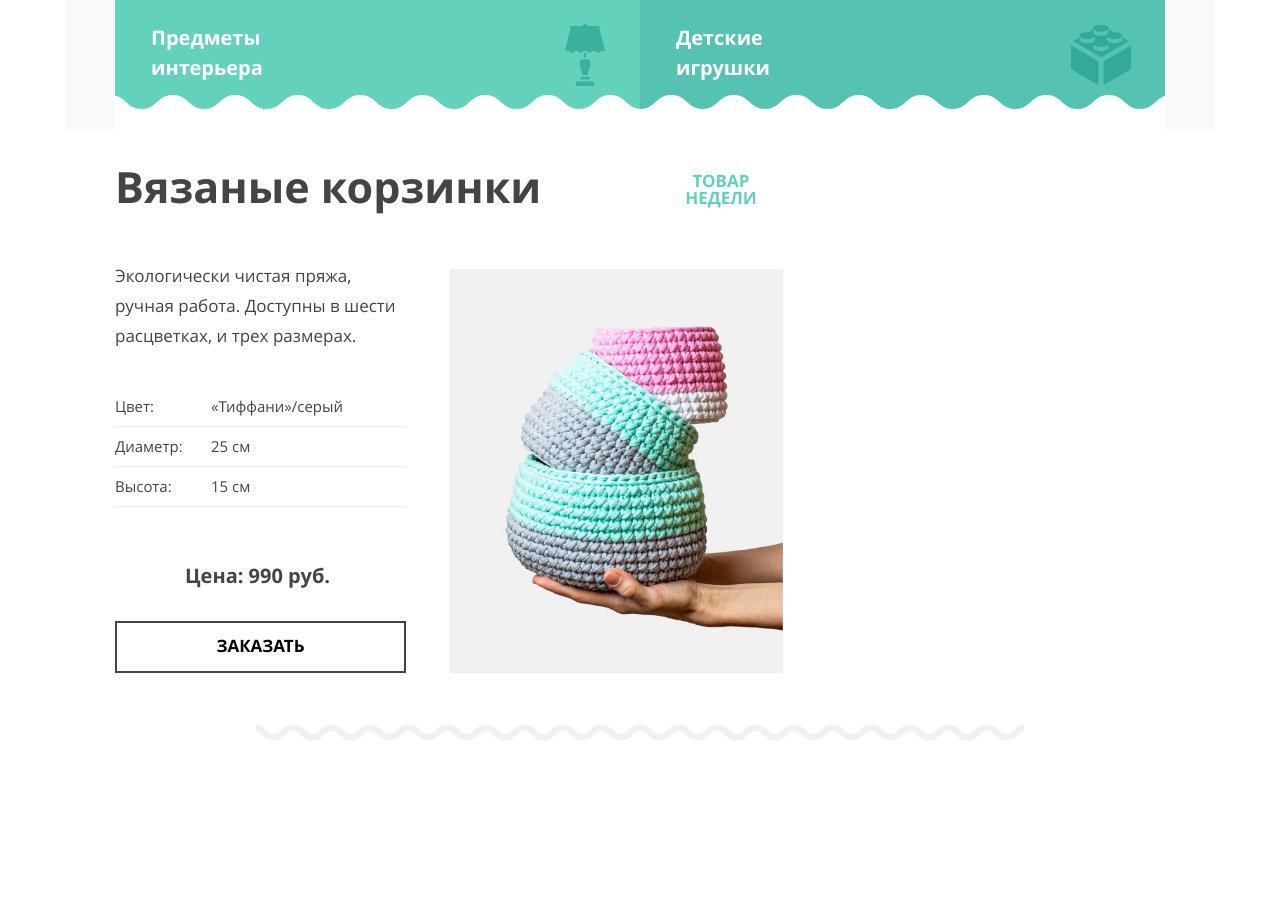
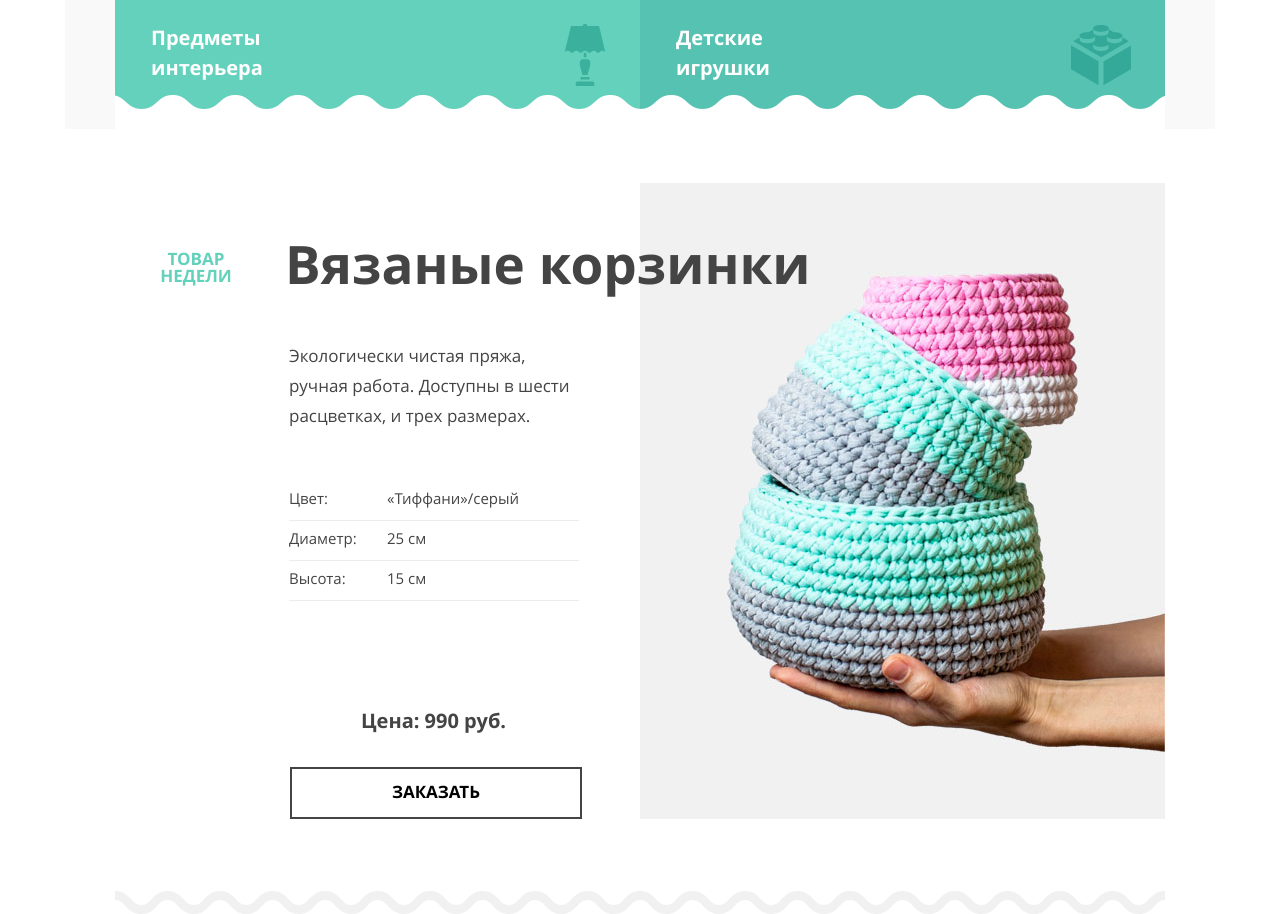
Before and after one commit to maximshigaev/mishka, a React (Create React App) app: page / in a window 1280 px wide. Shown: the part 720-1634 px from the top of the page. Before the commit the page ends 1461 px from the top, so only its background shows below. Built offline with nearby package versions, Linux system fonts and the light colour scheme.

Commit message:
add desktop styles for the TopOffer component

```diff
--- a/src/components/TopOffer/topOffer.scss
+++ b/src/components/TopOffer/topOffer.scss
@@ -21,6 +21,13 @@
     grid-template-rows: 108px 122px 158px 72px 52px;
   }
 
+  @media (min-width: $desktopWidth) {
+    grid-template-columns: 170px 355px 175px 350px;
+    grid-template-rows: 120px 130px 170px 164px 52px;
+    padding-top: 54px;
+    padding-bottom: 95px;
+  }
+
   &__title {
     font-size: 25px;
     font-weight: 700;
@@ -29,6 +36,15 @@
     @media (min-width: $tabletWidth) {
       font-size: 43px;
       grid-area: title;
+    }
+
+    @media (min-width: $desktopWidth) {
+      grid-column: 2 / 4;
+      grid-row: 1 / 2;
+      z-index: 2;
+      font-size: 53px;
+      line-height: 1.08;
+      padding-top: 52px;
     }
   }
 
@@ -45,6 +61,16 @@
       grid-area: hint;
       line-height: 1;
     }
+
+    @media (min-width: $desktopWidth) {
+      grid-column: 1 / 2;
+      grid-row: 1 / 2;
+      font-size: 17px;
+      line-height: 1;
+      padding-top: 56px;
+      width: 130px;
+      padding-left: 32px;
+    }
   }
 
   &__info {
@@ -59,6 +85,14 @@
       padding-right: 40px;
       line-height: 1.76;
     }
+
+    @media (min-width: $desktopWidth) {
+      grid-column: 2 / 3;
+      grid-row: 2 / 3;
+      padding-right: 60px;
+      padding-top: 46px;
+      padding-left: 4px;
+    }
   }
 
   &__term,
@@ -67,6 +101,11 @@
     border-bottom: 1px solid #ececec;
     padding-bottom: 5px;
     margin-bottom: 4px;
+
+    @media (min-width: $desktopWidth) {
+      padding-bottom: 7px;
+      margin-bottom: 2px;
+    }
   }
 
   &__term {
@@ -81,6 +120,10 @@
       padding-left: 26px;
       width: 220px;
     }
+
+    @media (min-width: $desktopWidth) {
+      padding-left: 28px;
+    }
   }
 
   &__list {
@@ -90,6 +133,13 @@
     @media (min-width: $tabletWidth) {
       grid-area: list;
       padding-top: 0;
+    }
+
+    @media (min-width: $desktopWidth) {
+      grid-column: 2 / 3;
+      grid-row: 3 / 4;
+      padding-top: 50px;
+      padding-left: 4px;
     }
   }
 
@@ -101,12 +151,24 @@
       width: 333px;
       height: 404px;
     }
+
+    @media (min-width: $desktopWidth) {
+      width: 525px;
+      height: 636px;
+    }
   }
 
   &__image-wrapper {
     @media (min-width: $tabletWidth) {
       width: 333px;
       height: 404px;
+    }
+
+    @media (min-width: $desktopWidth) {
+      width: 525px;
+      height: 636px;
+      grid-column: 3 / 5;
+      grid-row: 1 / 6;
     }
   }
 
@@ -124,6 +186,13 @@
       line-height: 1.2;
       margin-right: 50px;
     }
+
+    @media (min-width: $desktopWidth) {
+      grid-column: 2 / 3;
+      grid-row: 4 / 5;
+      padding-top: 106px;
+      margin-right: 58px;
+    }
   }
 
   &__button.button {
@@ -131,6 +200,13 @@
       grid-area: button;
       margin-right: 44px;
       width: auto;
+    }
+
+    @media (min-width: $desktopWidth) {
+      grid-column: 2 / 3;
+      grid-row: 5 / 6;
+      margin-right: 58px;
+      margin-left: 5px;
     }
   }
 
@@ -142,5 +218,9 @@
     @media (min-width: $tabletWidth) {
       background-image: url($imagesPath + 'delimiter-tablet.png');
     }
+
+    @media (min-width: $desktopWidth) {
+      background-image: url($imagesPath + 'delimiter-desktop.png');
+    }
   }
 }
```
Also changed, not shown: src/images/delimiter-desktop.png (added).
